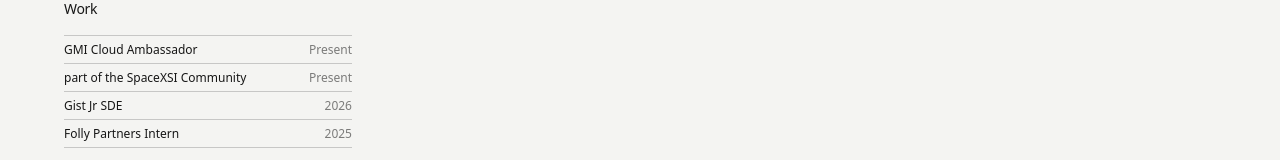
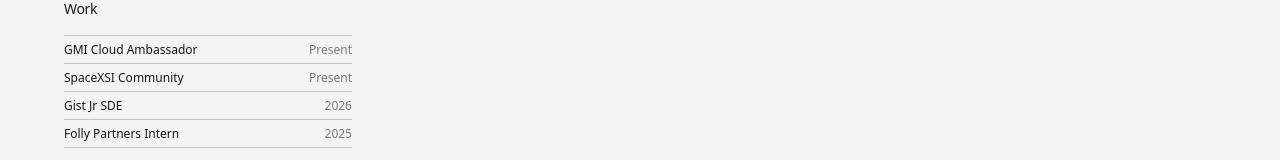
Before and after one commit to Alhwyn/portfolio, a Next.js app: page / in a window 1280 px wide. Shown: the part 141-301 px from the top of the page. Built offline with nearby package versions, Linux system fonts and the light colour scheme.

Commit message:
Rename the work entry to SpaceXSI Community.

```diff
--- a/components/WorkExperienceList.tsx
+++ b/components/WorkExperienceList.tsx
@@ -14,7 +14,7 @@ const experiences: Experience[] = [
     href: "https://www.gmicloud.ai",
   },
   {
-    company: "part of the SpaceXSI Community",
+    company: "SpaceXSI Community",
     dates: "Present",
     href: "https://luma.com/spacexsi-community",
   },
```
